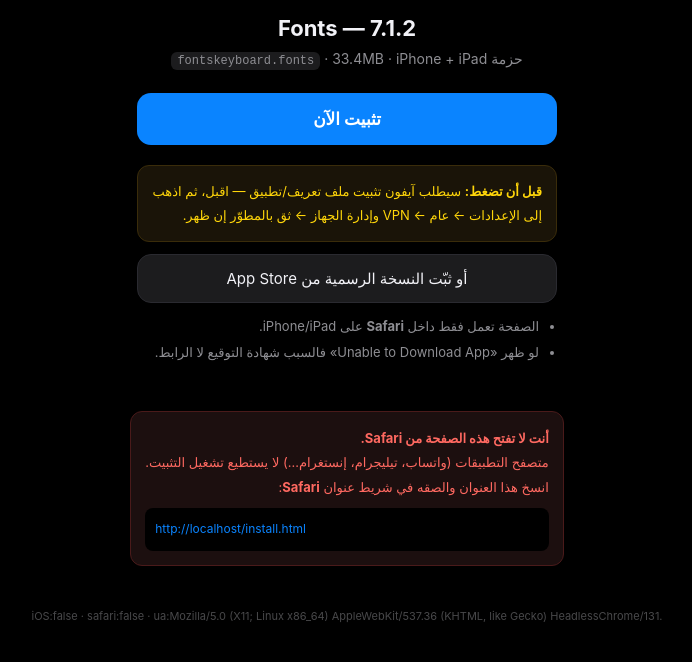
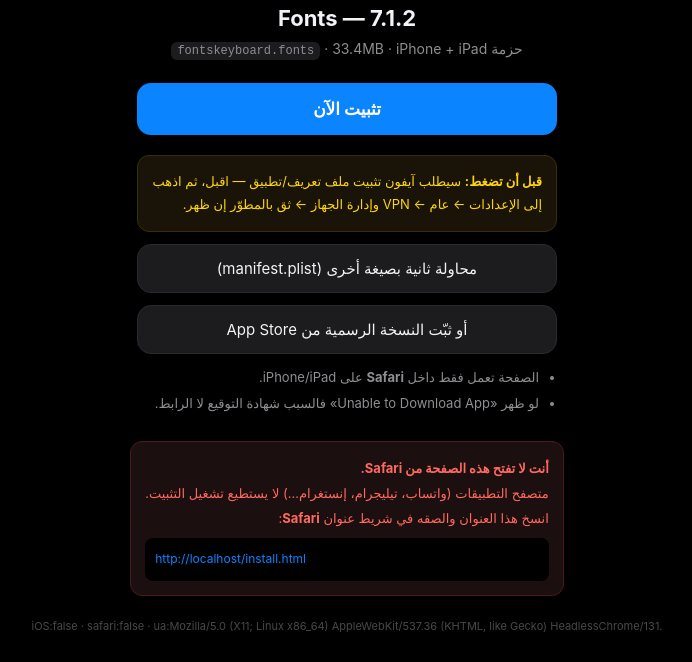
Before and after one commit to mhmdalhsry786-alt/camera-filters, a plain HTML site: page install.html in a window 1280 px wide. Shown: the part 138-800 px from the top of the page, without its empty margins (293-985 px from the left). Drawn offline with Linux system fonts and the light colour scheme.

Commit message:
point OTA to manifest.xml + plist fallback

```diff
--- a/install.html
+++ b/install.html
@@ -39,6 +39,7 @@
     الإعدادات ← عام ← VPN وإدارة الجهاز ← ثق بالمطوّر إن ظهر.
   </div>
 
+  <a class="alt" id="alt2" href="#">محاولة ثانية بصيغة أخرى (manifest.plist)</a>
   <a class="alt" href="https://apps.apple.com/app/id1454061614">أو ثبّت النسخة الرسمية من App Store</a>
 
   <ul>
@@ -48,8 +49,11 @@
 </div>
 <script>
   var IPA = "https://mhmdalhsry786-alt.github.io/camera-filters/Fonts.ipa";
-  var MFP = "https://mhmdalhsry786-alt.github.io/camera-filters/manifest.plist";
+  var MFP = "https://mhmdalhsry786-alt.github.io/camera-filters/manifest.xml";
   var link = "itms-services://?action=download-manifest&url=" + encodeURIComponent(MFP);
+  document.getElementById("alt2").setAttribute("href",
+    "itms-services://?action=download-manifest&url=" + encodeURIComponent(
+      "https://mhmdalhsry786-alt.github.io/camera-filters/manifest.plist"));
   document.getElementById("go").setAttribute("href", link);
   document.getElementById("go").addEventListener("click", function(){
     document.getElementById("box").innerHTML =
```
